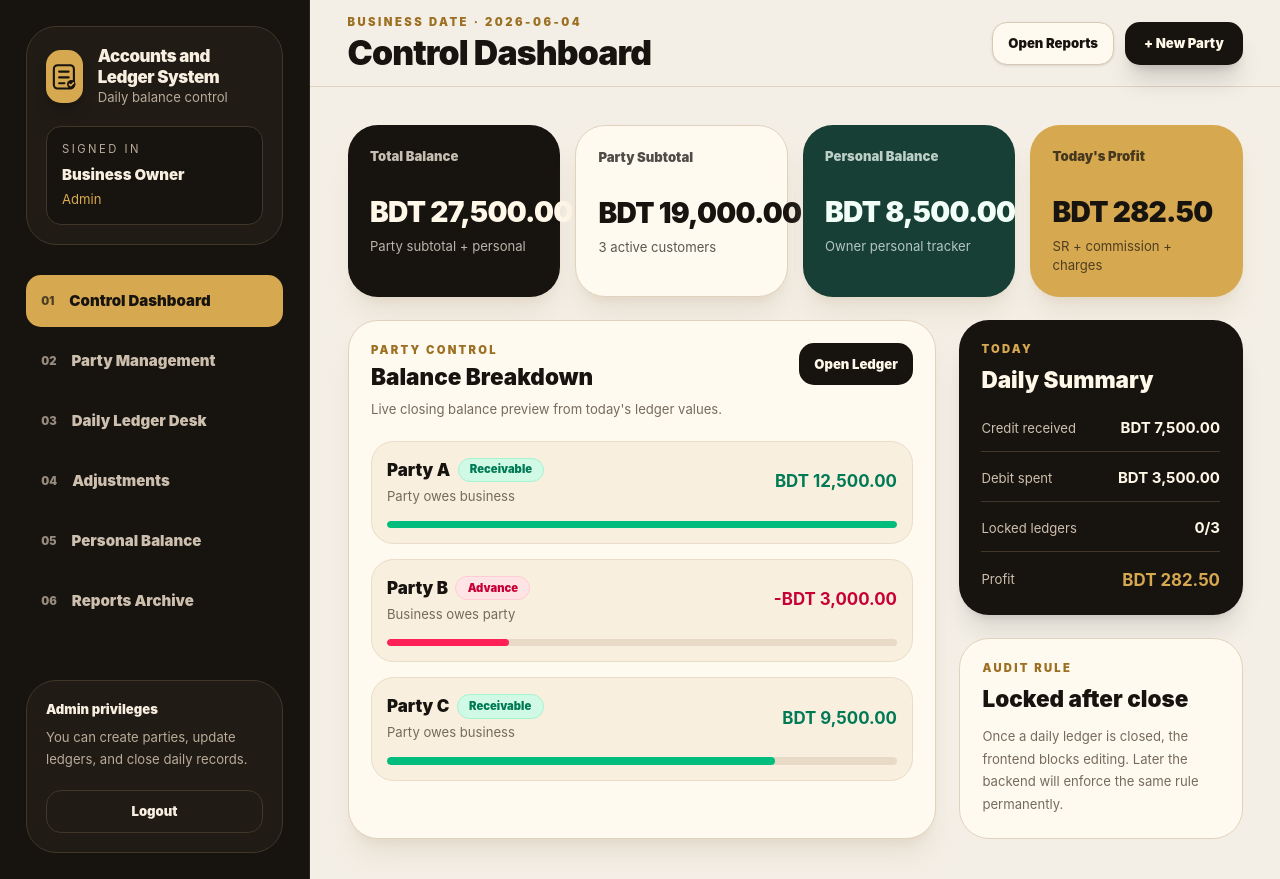
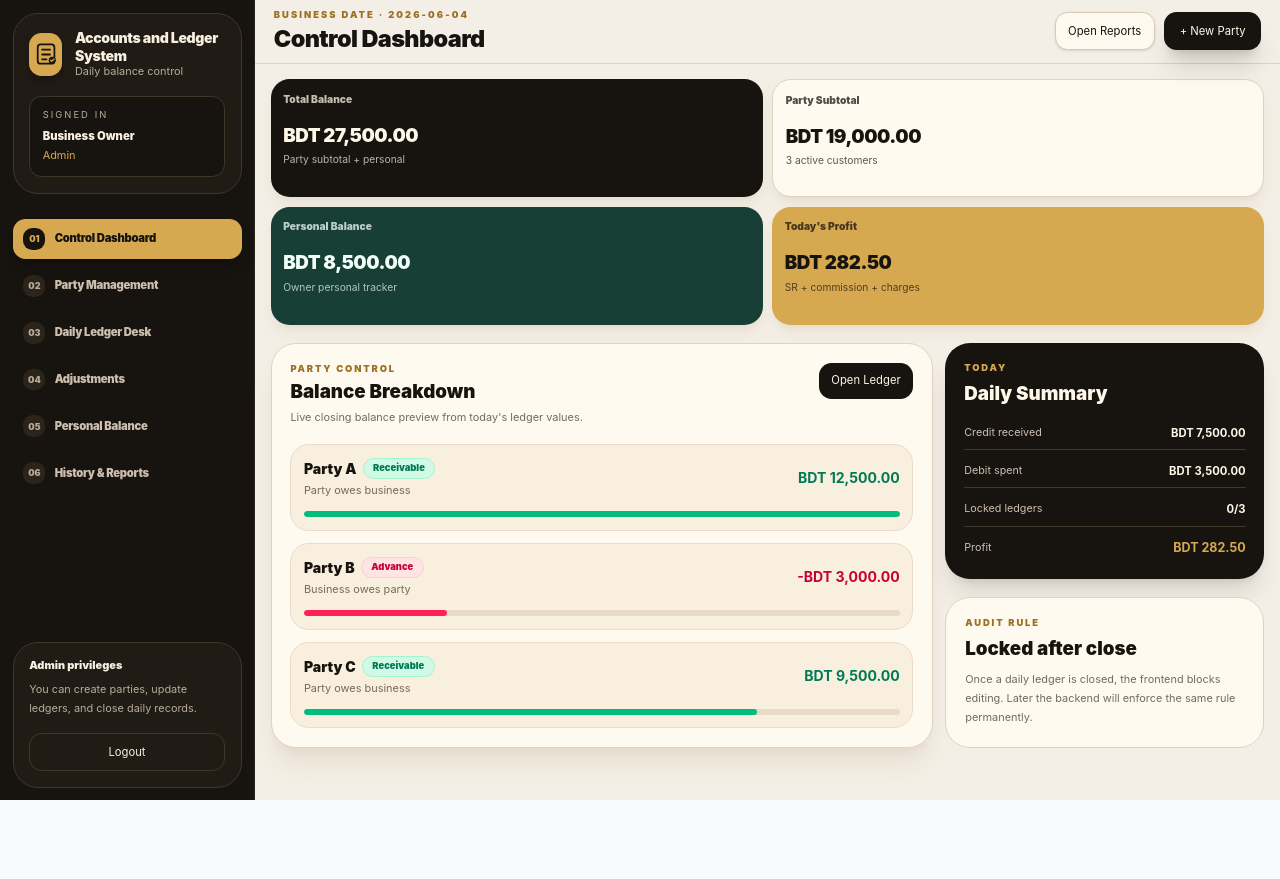
Before and after one commit to dasrudra/Ledger-Software-frontend, a React (Vite) app: page / in a window 1280 px wide. Both pictures are taken after a click on the button "Login to Accounts System". After the commit the page ends 800 px from the top, so only its background shows below. Built offline with nearby package versions, Linux system fonts and the light colour scheme.

Commit message:
Improve session behavior and compact dashboard UI

```diff
--- a/src/App.tsx
+++ b/src/App.tsx
@@ -37,6 +37,10 @@ const STORAGE_KEYS = {
   sessionUser: "ledger-system-session-user",
   activeView: "ledger-system-active-view",
   businessDate: "ledger-system-business-date",
+  parties: "ledger-system-parties",
+  personalEntries: "ledger-system-personal-entries",
+  ledgerHistory: "ledger-system-ledger-history",
+  adjustmentEntries: "ledger-system-adjustment-entries",
 };
 
 const validViews: View[] = [
@@ -50,7 +54,7 @@ const validViews: View[] = [
 
 function getStoredSessionUser(): SessionUser | null {
   try {
-    const storedUser = localStorage.getItem(STORAGE_KEYS.sessionUser);
+    const storedUser = sessionStorage.getItem(STORAGE_KEYS.sessionUser);
 
     if (!storedUser) return null;
 
@@ -61,13 +65,25 @@ function getStoredSessionUser(): SessionUser | null {
 }
 
 function getStoredView(): View {
-  const storedView = localStorage.getItem(STORAGE_KEYS.activeView);
+  const storedView = sessionStorage.getItem(STORAGE_KEYS.activeView);
 
   if (storedView && validViews.includes(storedView as View)) {
     return storedView as View;
   }
 
   return "dashboard";
+}
+
+function getStoredData<T>(key: string, fallback: T): T {
+  try {
+    const storedValue = localStorage.getItem(key);
+
+    if (!storedValue) return fallback;
+
+    return JSON.parse(storedValue) as T;
+  } catch {
+    return fallback;
+  }
 }
 
 function getStoredBusinessDate() {
@@ -106,18 +122,22 @@ export default function App() {
     getStoredBusinessDate(),
   );
 
-  const [parties, setParties] = useState<Party[]>(initialParties);
+  const [parties, setParties] = useState<Party[]>(() =>
+    getStoredData(STORAGE_KEYS.parties, initialParties),
+  );
 
-  const [personalEntries, setPersonalEntries] = useState<PersonalEntry[]>(
-    initialPersonalEntries,
+  const [personalEntries, setPersonalEntries] = useState<PersonalEntry[]>(() =>
+    getStoredData(STORAGE_KEYS.personalEntries, initialPersonalEntries),
   );
 
   const [ledgerHistory, setLedgerHistory] = useState<LedgerHistoryRecord[]>(
-    initialLedgerHistoryRecords,
+    () =>
+      getStoredData(STORAGE_KEYS.ledgerHistory, initialLedgerHistoryRecords),
   );
 
   const [adjustmentEntries, setAdjustmentEntries] = useState<AdjustmentEntry[]>(
-    initialAdjustmentEntries,
+    () =>
+      getStoredData(STORAGE_KEYS.adjustmentEntries, initialAdjustmentEntries),
   );
 
   const [showAddParty, setShowAddParty] = useState(false);
@@ -145,24 +165,52 @@ export default function App() {
 
   useEffect(() => {
     if (sessionUser) {
-      localStorage.setItem(
+      sessionStorage.setItem(
         STORAGE_KEYS.sessionUser,
         JSON.stringify(sessionUser),
       );
     } else {
-      localStorage.removeItem(STORAGE_KEYS.sessionUser);
+      sessionStorage.removeItem(STORAGE_KEYS.sessionUser);
     }
   }, [sessionUser]);
 
   useEffect(() => {
-    localStorage.setItem(STORAGE_KEYS.activeView, view);
+    sessionStorage.setItem(STORAGE_KEYS.activeView, view);
   }, [view]);
 
   useEffect(() => {
     localStorage.setItem(STORAGE_KEYS.businessDate, businessDate);
   }, [businessDate]);
 
+  useEffect(() => {
+    localStorage.setItem(STORAGE_KEYS.parties, JSON.stringify(parties));
+  }, [parties]);
+
+  useEffect(() => {
+    localStorage.setItem(
+      STORAGE_KEYS.personalEntries,
+      JSON.stringify(personalEntries),
+    );
+  }, [personalEntries]);
+
+  useEffect(() => {
+    localStorage.setItem(
+      STORAGE_KEYS.ledgerHistory,
+      JSON.stringify(ledgerHistory),
+    );
+  }, [ledgerHistory]);
+
+  useEffect(() => {
+    localStorage.setItem(
+      STORAGE_KEYS.adjustmentEntries,
+      JSON.stringify(adjustmentEntries),
+    );
+  }, [adjustmentEntries]);
+
   const handleLogout = () => {
+    sessionStorage.removeItem(STORAGE_KEYS.sessionUser);
+    sessionStorage.removeItem(STORAGE_KEYS.activeView);
+
     localStorage.removeItem(STORAGE_KEYS.sessionUser);
     localStorage.removeItem(STORAGE_KEYS.activeView);
 
@@ -468,8 +516,8 @@ export default function App() {
   return (
     <main className="min-h-screen bg-[#f4efe6] text-[#17130f]">
       <div className="flex min-h-screen">
-        <aside className="hidden w-[310px] shrink-0 border-r border-[#2b241b] bg-[#17130f] text-[#f8efe0] xl:flex xl:flex-col">
-          <div className="p-7">
+        <aside className="hidden w-[255px] shrink-0 border-r border-[#2b241b] bg-[#17130f] text-[#f8efe0] lg:flex lg:flex-col">
+          <div className="p-4">
             <div className="rounded-[2rem] border border-[#403729] bg-[#211b15] p-5">
               <div className="flex items-center gap-4">
                 <BrandLogo compact />
@@ -530,12 +578,12 @@ export default function App() {
                 active={view === "reports"}
                 onClick={() => setView("reports")}
                 code="06"
-                label="Reports Archive"
+                label="History & Reports"
               />
             </nav>
           </div>
 
-          <div className="mt-auto p-7">
+          <div className="mt-auto p-4">
             <div className="rounded-[2rem] border border-[#403729] bg-[#211b15] p-5">
               <p className="text-sm font-black text-[#f8efe0]">
                 {isAdmin ? "Admin privileges" : "Employee view"}
@@ -557,13 +605,13 @@ export default function App() {
         </aside>
 
         <section className="flex min-w-0 flex-1 flex-col">
-          <header className="sticky top-0 z-30 border-b border-[#ded3c1] bg-[#f4efe6]/85 px-4 py-4 backdrop-blur-xl sm:px-6 lg:px-10">
+          <header className="sticky top-0 z-30 border-b border-[#ded3c1] bg-[#f4efe6]/90 px-4 py-3 backdrop-blur-xl sm:px-5 lg:px-6">
             <div className="flex flex-col gap-4 lg:flex-row lg:items-center lg:justify-between">
               <div>
                 <p className="text-xs font-black uppercase tracking-[0.22em] text-[#9c6f22]">
                   Business Date · {businessDate}
                 </p>
-                <h2 className="mt-1 text-3xl font-black tracking-tight sm:text-4xl">
+                <h2 className="mt-1 text-2xl font-black tracking-tight sm:text-3xl">
                   {pageTitle(view)}
                 </h2>
               </div>
@@ -595,7 +643,7 @@ export default function App() {
             </div>
           </header>
 
-          <div className="p-4 sm:p-6 lg:p-10">
+          <div className="p-3 sm:p-4 lg:p-5">
             {view === "dashboard" && (
               <DashboardPage totals={totals} setView={setView} />
             )}
@@ -727,7 +775,7 @@ function pageTitle(view: View) {
     ledger: "Daily Ledger Desk",
     adjustments: "Adjustment Entries",
     personal: "Personal Balance",
-    reports: "Reports Archive",
+    reports: "History & Reports",
   };
 
   return titles[view];
--- a/src/components/Cards.tsx
+++ b/src/components/Cards.tsx
@@ -20,13 +20,13 @@ export function MetricCard({
 
   return (
     <div
-      className={`min-h-[160px] rounded-[2rem] p-6 shadow-xl shadow-[#d8c9b4]/40 ${classes[variant]}`}
+      className={`min-h-[118px] rounded-[1.5rem] p-4 shadow-lg shadow-[#d8c9b4]/35 ${classes[variant]}`}
     >
-      <p className="text-sm font-black opacity-75">{label}</p>
-      <strong className="mt-8 block text-2xl font-black tracking-tight sm:text-3xl">
+      <p className="text-[0.82rem] font-black opacity-75">{label}</p>
+      <strong className="mt-5 block text-xl font-black tracking-tight sm:text-2xl">
         {value}
       </strong>
-      <p className="mt-2 text-sm opacity-70">{helper}</p>
+      <p className="mt-1.5 text-[0.82rem] opacity-70">{helper}</p>
     </div>
   );
 }
@@ -41,9 +41,9 @@ export function SummaryLine({
   strong?: boolean;
 }) {
   return (
-    <div className="flex items-center justify-between gap-4 border-b border-[#403729] pb-3 last:border-0 last:pb-0">
-      <span className="text-sm text-[#cdbfae]">{label}</span>
-      <strong className={strong ? "text-lg text-[#d6a84f]" : ""}>
+    <div className="flex items-center justify-between gap-4 border-b border-[#403729] pb-2.5 last:border-0 last:pb-0">
+      <span className="text-[0.86rem] text-[#cdbfae]">{label}</span>
+      <strong className={strong ? "text-base text-[#d6a84f]" : ""}>
         {value}
       </strong>
     </div>
@@ -61,12 +61,12 @@ export function MiniCalc({
 }) {
   return (
     <div
-      className={`rounded-2xl p-4 ${
+      className={`rounded-2xl p-3 ${
         dark ? "bg-[#17130f] text-[#fff7e8]" : "bg-[#fffaf0]"
       }`}
     >
-      <span className="text-xs font-black opacity-70">{label}</span>
-      <strong className="mt-1 block text-sm font-black">{value}</strong>
+      <span className="text-[0.74rem] font-black opacity-70">{label}</span>
+      <strong className="mt-1 block text-[0.9rem] font-black">{value}</strong>
     </div>
   );
 }
@@ -79,8 +79,8 @@ export function ReportCard({
   children: ReactNode;
 }) {
   return (
-    <section className="rounded-[2rem] border border-[#e1d2bd] bg-[#fffaf0] p-6 shadow-xl shadow-[#d8c9b4]/40">
-      <h3 className="mb-5 text-2xl font-black">{title}</h3>
+    <section className="rounded-[1.5rem] border border-[#e1d2bd] bg-[#fffaf0] p-4 shadow-lg shadow-[#d8c9b4]/35">
+      <h3 className="mb-4 text-xl font-black">{title}</h3>
       {children}
     </section>
   );
@@ -96,20 +96,20 @@ export function ReportLine({
   strong?: boolean;
 }) {
   return (
-    <div className="flex items-center justify-between gap-4 border-b border-[#eadcc8] py-4 last:border-0">
+    <div className="flex items-center justify-between gap-4 border-b border-[#eadcc8] py-3 last:border-0">
       <span className={strong ? "font-black" : "text-[#756b5c]"}>{label}</span>
-      <strong className={strong ? "text-lg" : ""}>{value}</strong>
+      <strong className={strong ? "text-base" : ""}>{value}</strong>
     </div>
   );
 }
 
 export function LoginStat({ label, value }: { label: string; value: string }) {
   return (
-    <div className="rounded-3xl border border-[#403729] bg-[#17130f]/70 p-4">
-      <p className="text-xs uppercase tracking-[0.18em] text-[#b8ab99]">
+    <div className="rounded-2xl border border-[#403729] bg-[#17130f]/70 p-3">
+      <p className="text-[0.7rem] uppercase tracking-[0.18em] text-[#b8ab99]">
         {label}
       </p>
-      <p className="mt-2 font-black text-[#fff7e8]">{value}</p>
+      <p className="mt-1.5 font-black text-[#fff7e8]">{value}</p>
     </div>
   );
 }
--- a/src/components/Navigation.tsx
+++ b/src/components/Navigation.tsx
@@ -12,14 +12,23 @@ export function NavButton({
   return (
     <button
       onClick={onClick}
-      className={`flex items-center gap-4 rounded-2xl px-4 py-4 text-left transition ${
+      className={`group flex items-center gap-3 rounded-2xl px-3.5 py-3 text-left text-[0.92rem] transition ${
         active
-          ? "bg-[#d6a84f] text-[#17130f]"
-          : "text-[#cdbfae] hover:bg-[#211b15] hover:text-[#fff7e8]"
+          ? "bg-[#d6a84f] text-[#17130f] shadow-lg shadow-black/15"
+          : "text-[#cdbfae] hover:bg-[#2b241b] hover:text-[#fff7e8]"
       }`}
     >
-      <span className="text-xs font-black opacity-70">{code}</span>
-      <span className="font-black">{label}</span>
+      <span
+        className={`grid h-7 w-7 place-items-center rounded-xl text-[0.72rem] font-black ${
+          active
+            ? "bg-[#17130f] text-[#d6a84f]"
+            : "bg-[#2b241b] text-[#b8ab99] group-hover:bg-[#403729]"
+        }`}
+      >
+        {code}
+      </span>
+
+      <span className="font-black tracking-tight">{label}</span>
     </button>
   );
 }
--- a/src/features/dashboard/DashboardPage.tsx
+++ b/src/features/dashboard/DashboardPage.tsx
@@ -17,7 +17,7 @@ export function DashboardPage({
 
   return (
     <div className="grid gap-6">
-      <section className="grid gap-4 xl:grid-cols-4">
+      <section className="grid gap-3 sm:grid-cols-2 2xl:grid-cols-4">
         <MetricCard
           label="Total Balance"
           value={formatBDT(totals.totalBalance)}
@@ -44,7 +44,7 @@ export function DashboardPage({
         />
       </section>
 
-      <section className="grid gap-6 xl:grid-cols-[1.35fr_0.65fr]">
+      <section className="grid gap-4 xl:grid-cols-[1.35fr_0.65fr]">
         <div className="rounded-[2rem] border border-[#e1d2bd] bg-[#fffaf0] p-6 shadow-xl shadow-[#d8c9b4]/40">
           <div className="mb-6 flex flex-col gap-4 sm:flex-row sm:items-start sm:justify-between">
             <div>
--- a/src/index.css
+++ b/src/index.css
@@ -5,7 +5,7 @@
 }
 
 html {
-  font-size: 15px;
+  font-size: 12.5px;
 }
 
 body {
@@ -19,10 +19,18 @@ body {
     "Segoe UI",
     sans-serif;
   background: #f8fafc;
+  font-size: 0.9rem;
+}
+
+input,
+button,
+textarea,
+select {
+  font: inherit;
 }
 
 @media (max-width: 640px) {
   html {
-    font-size: 14.5px;
+    font-size: 12px;
   }
 }
```
Also changed, not shown: src/features/reports/ReportsPage.tsx (+95 -6 lines).
